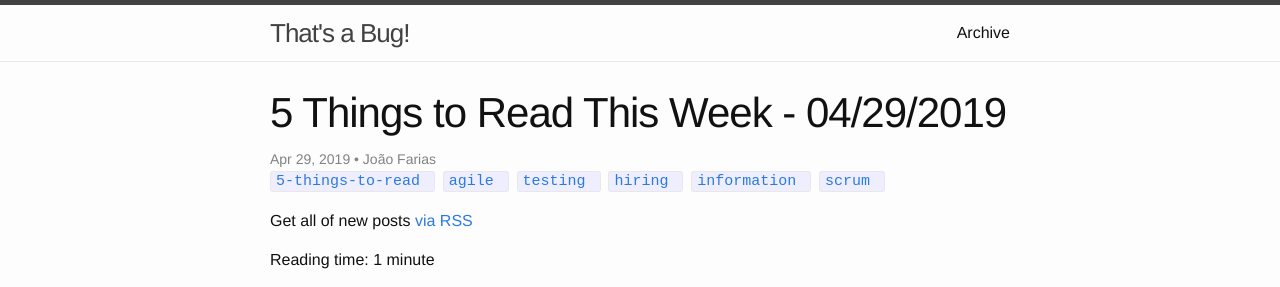
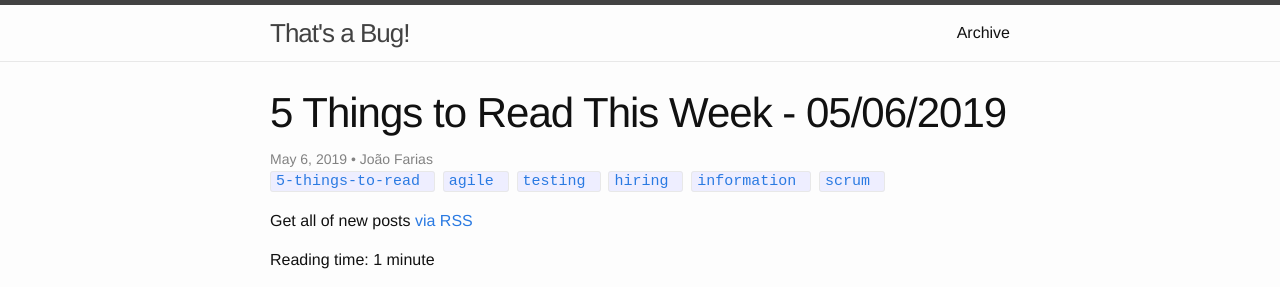
Before and after one commit to JoaoGFarias/JoaoGFarias.github.io, a Jekyll site: the page built from _posts/2019-05-06-5thingstoread.markdown, in a window 1280 px wide. Shown: the top 287 px of the page. Built offline with Jekyll 4.4.1, drawn with Linux system fonts in a browser that asks for light colours.

Commit message:
5 Things to Read - 05/06/2019

```diff
--- a/_posts/2019-04-29-5thingstoread.markdown
+++ b/_posts/2019-05-06-5thingstoread.markdown
@@ -1,7 +1,7 @@
 ---
 layout: post
-title: "5 Things to Read This Week - 04/29/2019"
-date: 2019-04-29 07:00:00 +0100
+title: "5 Things to Read This Week - 05/06/2019"
+date: 2019-05-06 07:00:00 +0100
 author: João Farias
 version: 1.0.0
 tags: 5-things-to-read agile testing hiring information scrum
```
